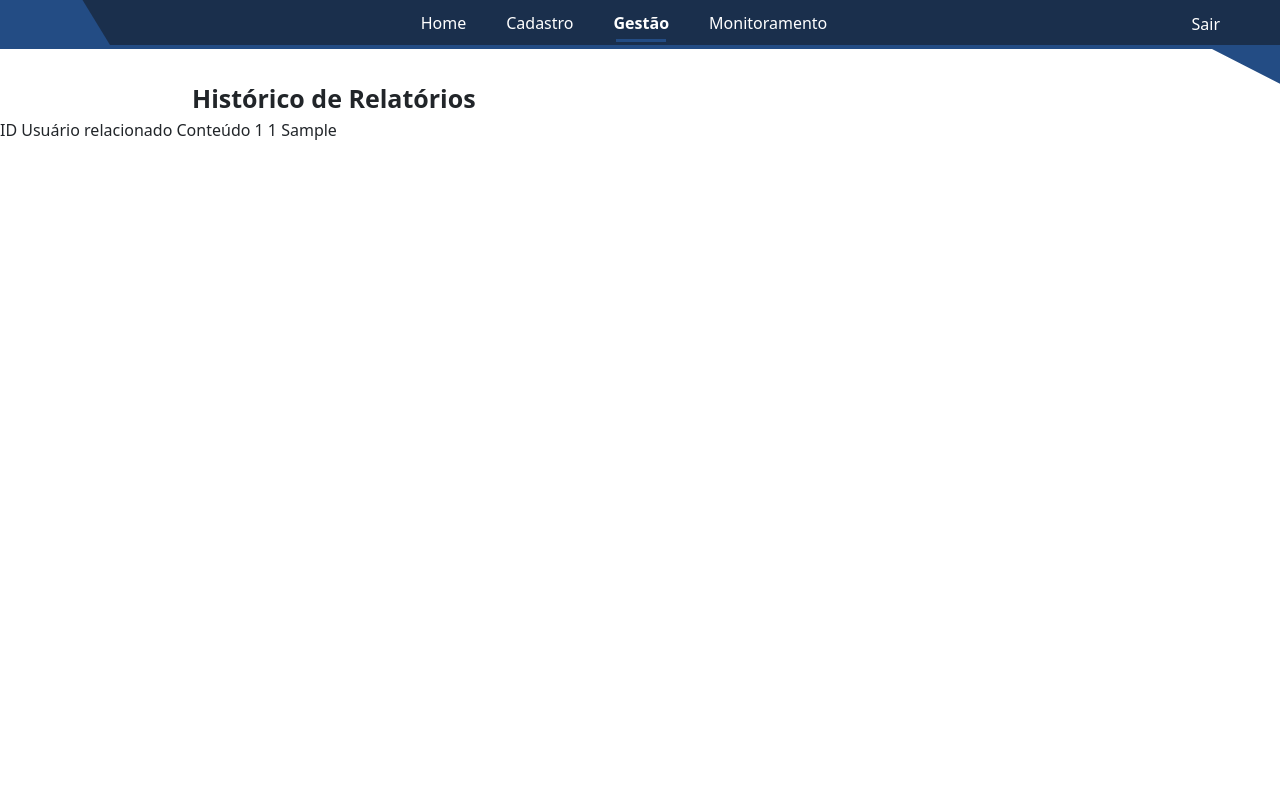
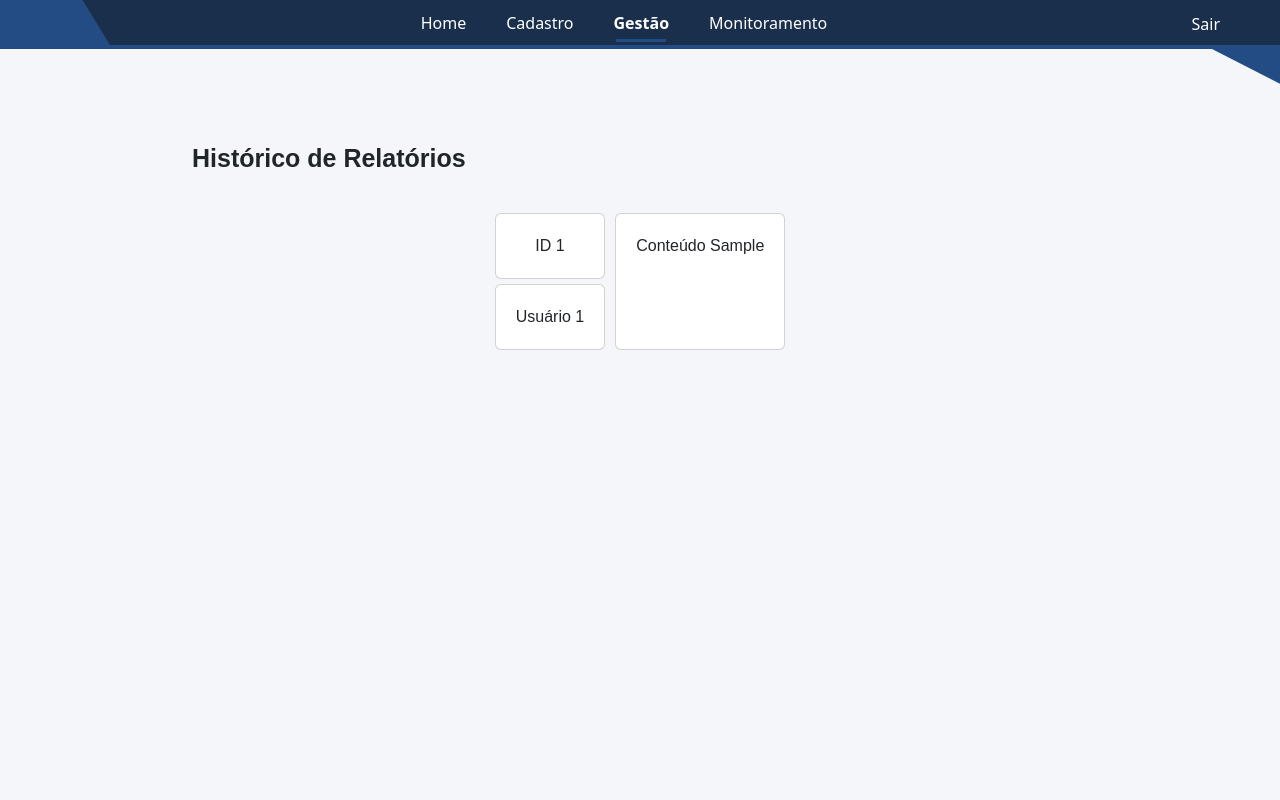
Before and after one commit to gabrielgiacomelli/sa-ferrorama, a PHP site: page /public/relatorios.php in a window 1280 px wide. Run offline with PHP 8.4, Linux system fonts and the light colour scheme; tables that the repository leaves empty hold one stand-in row (values such as "Sample post").

Commit message:
add - Início do CSS na página de gestão de relatórios

```diff
--- a/public/relatorios.php
+++ b/public/relatorios.php
@@ -13,25 +13,55 @@ $submenuAtual = "gestao-relatorios";
 include("../includes/navbar.php");
 ?>
 
-<main>
+<main id ="gestao-relatorios">
 
         <div class="trens" style="margin-top: 80px; justify-self: center; width: 70%;">
             <span style="font-size: 25px; font-weight: 700;"> Histórico de Relatórios </span>
         </div>
 
-        <tr>
-            <th> ID</th>
-            <th> Usuário relacionado </th>
-            <th> Conteúdo </th>
-        </tr>
-
         <?php
         while($relatorio = mysqli_fetch_assoc($relatorios)){ ?>
-        <td> <?php echo $relatorio["id"]?> </td>
-        <td> <?php echo $relatorio["id_usuarios"]?> </td>
+
+
+<div class="gestao-relatorios-espaco">
+
+    <div class="gestao-relatorios-flex">
+        <div>
+            <div class = "gestao-relatorios card">
+                <th> ID </th>
+
+                <td> <?php echo $relatorio["id"]?> </td>
+            </div>
+
+
+
+                <div class = "gestao-relatorios card">
+                <th> Usuário </th>
+
+                <td> <?php echo $relatorio["id_usuarios"]?> </td>
+                </div>
+            </div>
+
+
+            <div class = "gestao-relatorios card">
+        <th> Conteúdo </th>
+
         <td> <?php echo $relatorio["conteudo"]?> </td>
+    </div>
+    </div>
+
+    </div>
+
 
         <?php } ?>
+
+
+
+
+
+
+
+
 
 </main>
     <!-- POPUP DE SAIR (overlay) -->
--- a/styles/style.css
+++ b/styles/style.css
@@ -1627,3 +1627,54 @@ li#navbar-sair{
     background: var(--cor-branca); padding: 30px; border-radius: 20px;
     text-align: center; box-shadow: 0 15px 40px rgba(0,0,0,0.15);
 }
+
+/* -------------------------------------------------------------------------- */
+/* -------------------------------------------------------------------------- */
+/*                             Gestão de Relatórios                           */
+
+
+#gestao-relatorios {
+
+    width: 100%;
+    min-height: 100vh;
+
+    background-color: var(--cor-background);
+
+    font-family: Arial, sans-serif;
+
+    box-sizing: border-box;
+
+    padding-top: 60px;
+
+}
+
+.gestao-relatorios {
+
+    display: flex;
+align-items: center;
+
+    padding: 20px;
+    margin: 5px;
+}
+
+.gestao-relatorios-flex{
+
+    display: flex;
+
+}
+
+.gestao-relatorios-espaco {
+
+padding-top: 30px;
+width: 100%;
+justify-content: center;
+display: flex;
+
+}
+
+
+
+
+/*                            Gestão de Relatórios                            */
+/* -------------------------------------------------------------------------- */
+/* -------------------------------------------------------------------------- */
```
